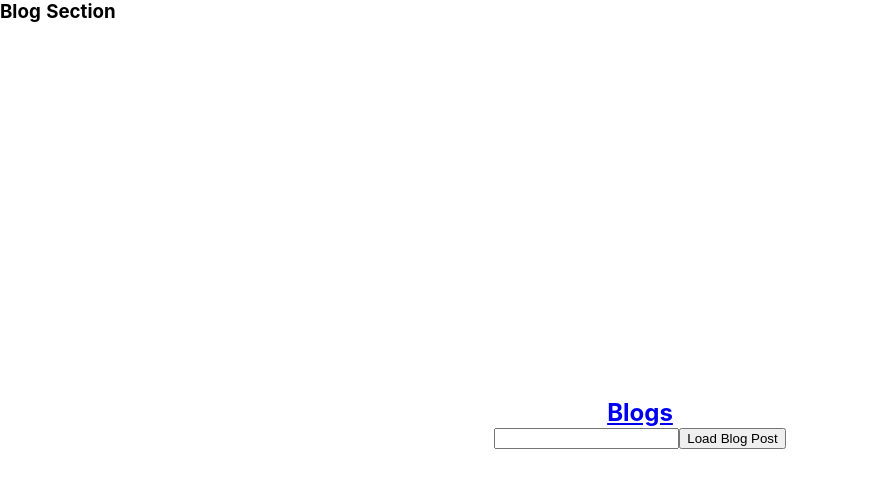
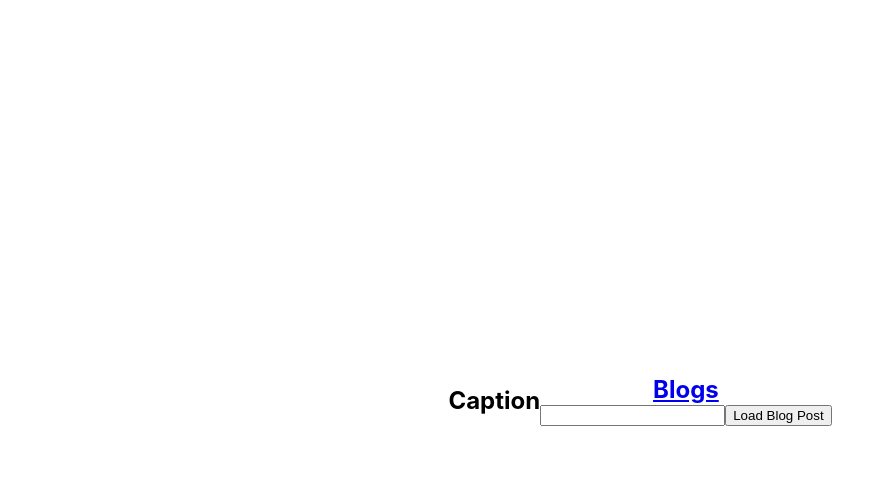
Before and after one commit to TheLurkingDev/nuxt-app, a Nuxt app: page / in a window 1280 px wide. Shown: the top 488 px of the page, without its empty margins (0-894 px from the left). Built offline with nearby package versions, Linux system fonts and the light colour scheme.

Commit message:
Creating components.

```diff
--- /dev/null
+++ b/components/Caption.vue
@@ -0,0 +1,20 @@
+<template>
+    <div class="head">
+        <h1>Caption</h1>
+    </div>
+</template>
+
+<script>
+export default {
+    name: 'Caption'
+}
+</script>
+
+<style scoped>
+    .head {
+        display: flex;
+        height: 60px;
+        justify-content: center;
+        align-items: center;
+    }
+</style>
--- a/pages/index.vue
+++ b/pages/index.vue
@@ -1,5 +1,6 @@
 <template>
   <section class="container">
+    <Caption />
     <div>
       <h1><nuxt-link to="/blog">Blogs</nuxt-link></h1>
       <input type="text" v-model="bid">
@@ -9,6 +10,7 @@
 </template>
 
 <script>
+import Caption from '~/components/Caption.vue';
 
 export default {
   name: 'home',
@@ -22,7 +24,9 @@
       this.$router.push('/blog/' + this.bid);
     }
   },
-  layout: 'blogs'
+  components: {
+    Caption
+  }
 }
 </script>
 
```
